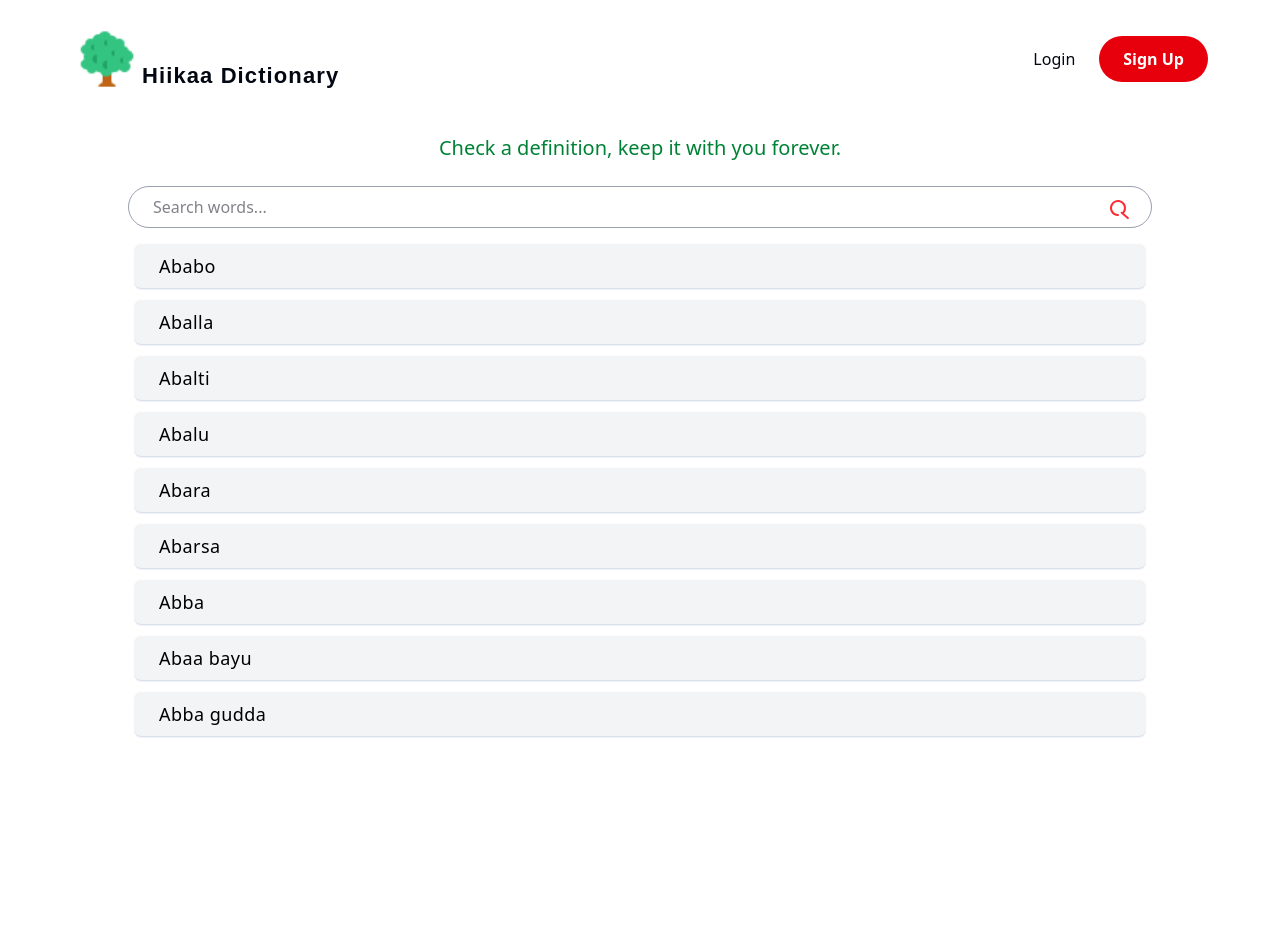
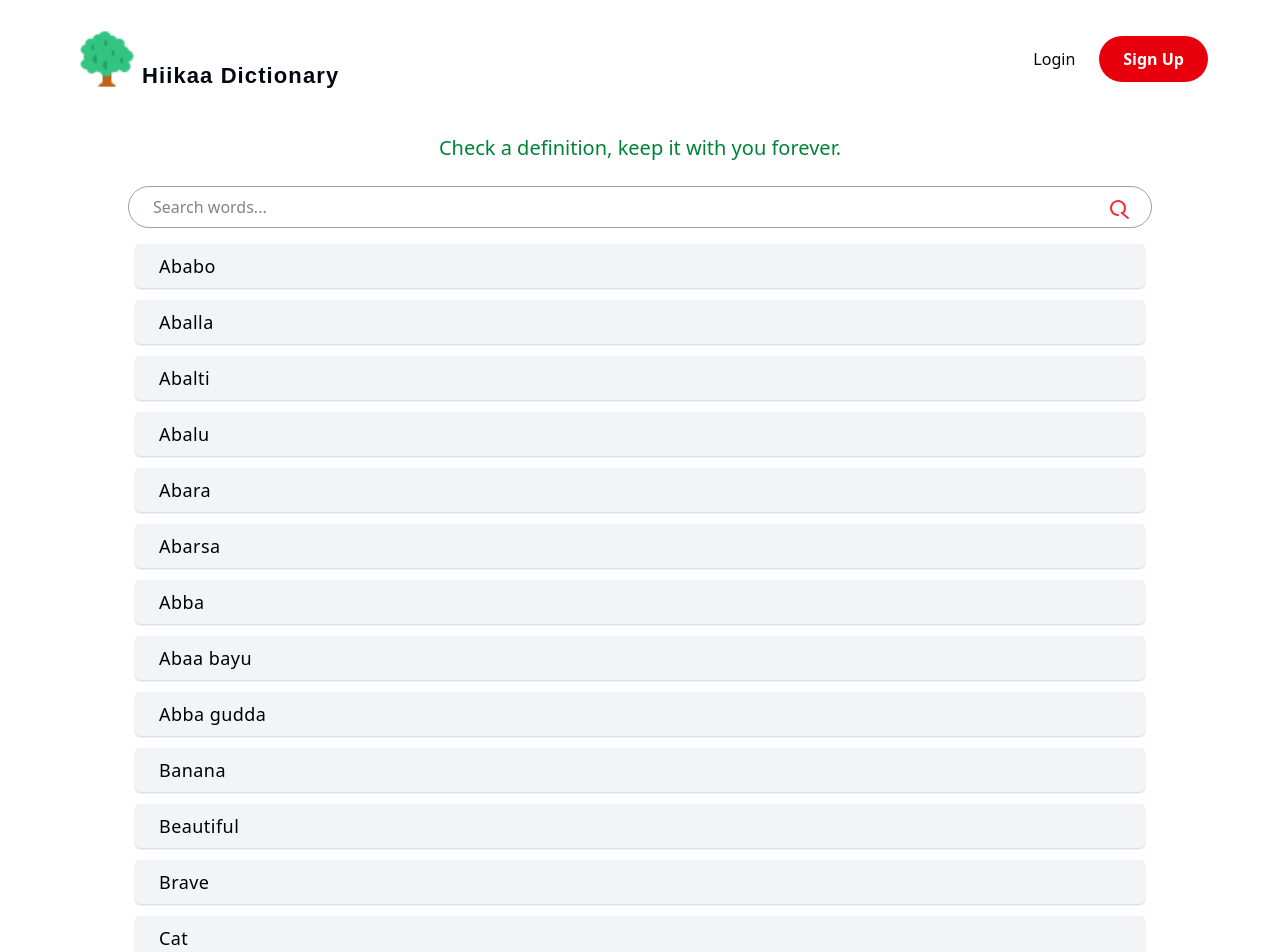
Before and after one commit to rawera-daniel/hiikaa-dictionary, a Next.js app: page / in a window 1280 px wide. Shown: the top 952 px of the page. Before the commit the page ends 800 px from the top, so only its background shows below. Built offline with nearby package versions, Linux system fonts and the light colour scheme; a web font is replaced by a local one.

Commit message:
feat: enable searching words and displaying suggested words

```diff
--- a/app/_components/Search.js
+++ b/app/_components/Search.js
@@ -1,12 +1,63 @@
-import React from "react";
+"use client";
+
+import React, { use, useState } from "react";
 
 function Search() {
+  const [searchWord, setSearchWord] = useState("");
+  const [suggestions, setSuggestions] = useState([]);
+
+  const words = [
+    "Ababo",
+    "Aballa",
+    "Abalti",
+    "Abalu",
+    "Abara",
+    "Abarsa",
+    "Abba",
+    "Abaa bayu",
+    "Abba gudda",
+    "banana",
+    "beautiful",
+    "brave",
+    "cat",
+    "creative",
+    "curious",
+    "dog",
+    "delightful",
+    "determined",
+  ];
+
+  // To show suggestion words
+  const handleSearch = (value) => {
+    setSearchWord(value);
+
+    if (value.length > 0) {
+      const filteredWords = words.filter((word) =>
+        word.toLowerCase().startsWith(value.toLowerCase())
+      );
+
+      setSuggestions(filteredWords);
+    } else {
+      setSuggestions([]);
+    }
+  };
+
+  const capitalizedFirstWords = words.map(
+    (word) => word.charAt(0).toUpperCase() + word.slice(1)
+  );
+
+  const capitalizedFirstSuggestions = suggestions.map(
+    (word) => word.charAt(0).toUpperCase() + word.slice(1)
+  );
+
   return (
     <section className="relative mt-6">
       <input
         placeholder="Search words..."
+        type="text"
+        value={searchWord}
+        onChange={(e) => handleSearch(e.target.value)}
         className=" w-5xl border text-gray-950 border-gray-400 rounded-full  px-6 py-2 focus:outline  focus:outline-gray-800"
-        type="text"
       />
       <div className="absolute top-3 right-5">
         <svg
@@ -27,6 +78,20 @@ function Search() {
           ></rect>
         </svg>
       </div>
+
+      <ul className="mt-4 mx-auto w-[1010px]">
+        {(suggestions.length > 0
+          ? capitalizedFirstSuggestions
+          : capitalizedFirstWords
+        ).map((word, index) => (
+          <li
+            className="max-w-5xl text-lg rounded-md  pl-6 py-2 mb-3 shadow-slate-300 bg-gray-100 shadow-xs tracking-wide cursor-pointer"
+            key={index}
+          >
+            {word}
+          </li>
+        ))}
+      </ul>
     </section>
   );
 }
--- a/app/layout.js
+++ b/app/layout.js
@@ -39,7 +39,7 @@ export default function RootLayout({ children }) {
   return (
     <html lang="en">
       <body
-        className={`${geistSans.variable} ${geistMono.variable} antialiased overflow-hidden`}
+        className={`${geistSans.variable} ${geistMono.variable} antialiased `}
       >
         <HeaderWrapper />
 
--- a/app/page.js
+++ b/app/page.js
@@ -20,7 +20,7 @@ export default function Home() {
       </h1>
       <Search />
 
-      <ul className="mt-4 mx-auto w-[1010px]">
+      {/* <ul className="mt-4 mx-auto w-[1010px]">
         {words.map((word, index) => (
           <li
             className="max-w-5xl text-lg rounded-md  pl-6 py-2 mb-3 shadow-slate-300 bg-gray-100 shadow-xs tracking-wide cursor-pointer"
@@ -29,19 +29,6 @@ export default function Home() {
             {word}
           </li>
         ))}
-      </ul>
-
-      {/* <ul className="mt-4 mx-auto w-[1010px] ">
-        <li className="max-w-5xl text-lg rounded-md  pl-6 py-1 mb-2 shadow-slate-500 bg-gray-100 shadow-xs tracking-wide">
-          Ababo
-        </li>
-        <li>Aballa</li>
-        <li>Abalti</li>
-        <li>Abalu</li>
-        <li>Abara</li>
-        <li>Abarsa</li>
-        <li>Abba</li>
-        <li>Abaa bayu</li>
       </ul> */}
     </div>
   );
```
